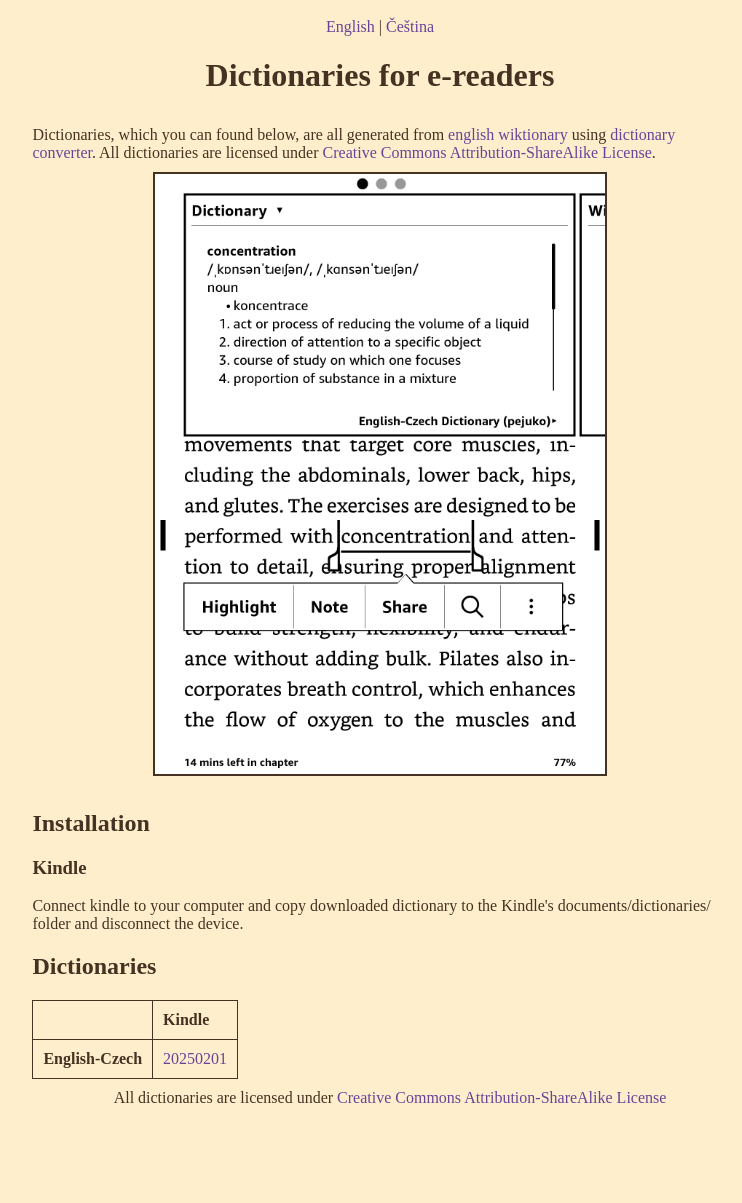
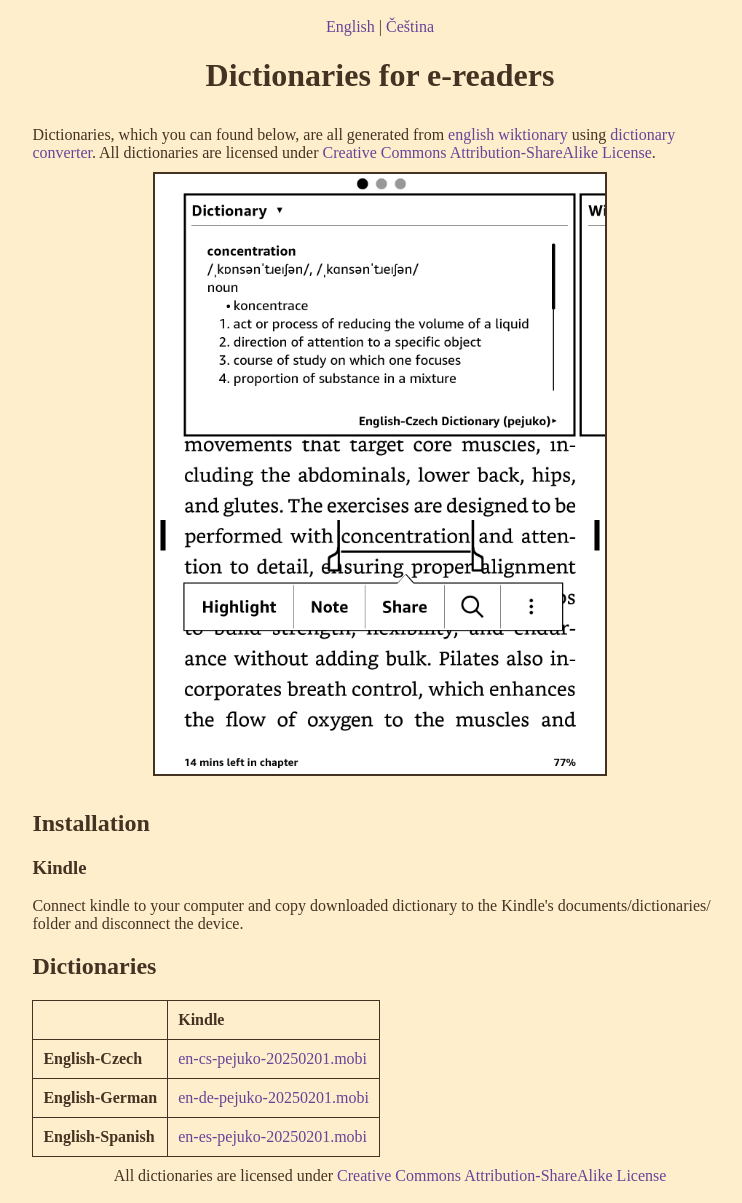
Before and after one commit to pejuko/dictionary, a Jekyll site: the page built from index.md, in a window 1280 px wide. Shown: the whole page, without its empty margins (260-1002 px from the left). Built offline with Jekyll 4.4.1, drawn with Linux system fonts in a browser that asks for light colours; before the commit the page ends 1125 px from its top, so only the background shows below that.

Commit message:
add german and spanish dictionaries

```diff
--- a/_layouts/default.html
+++ b/_layouts/default.html
@@ -2,8 +2,15 @@
 <html lang="{{ page.lang }}">
     <head>
         <meta charset="utf-8" />
+
+        <meta name="description" content="{{ page.title }}">
+        <meta name="keywords" content="{{ page.keywords }}">
+        <meta name="author" content="pejuko">
+
         <meta name="viewport" content="width=device-width, initial-scale=1.0">
+
         <title>{{ page.title }}</title>
+
         <link rel="stylesheet" href="{{ site.baseurl }}/assets/main.css" />
     </head>
 
@@ -39,7 +46,15 @@
                 <tbody>
                     <tr>
                         <th>{{ page.dictionary_en_cs }}</th>
-                        <td><a href="https://github.com/pejuko/dictionary/releases/download/v0.1/english-czech-dictionary-pejuko-20250201.mobi">20250201</a></td>
+                        <td><a href="https://github.com/pejuko/dictionary/releases/download/v0.1/english-czech-dictionary-pejuko-20250201.mobi">en-cs-pejuko-20250201.mobi</a></td>
+                    </tr>
+                    <tr>
+                        <th>{{ page.dictionary_en_de }}</th>
+                        <td><a href="https://github.com/pejuko/dictionary/releases/download/v0.1/en-de-pejuko-20250201.mobi">en-de-pejuko-20250201.mobi</a></td>
+                    </tr>
+                    <tr>
+                        <th>{{ page.dictionary_en_es }}</th>
+                        <td><a href="https://github.com/pejuko/dictionary/releases/download/v0.1/en-es-pejuko-20250201.mobi">en-es-pejuko-20250201.mobi</a></td>
                     </tr>
                 </tbody>
             </table>
--- a/index.md
+++ b/index.md
@@ -4,6 +4,7 @@
 
 layout: default
 lang: en
+keywords: dictionary, kindle, czech, english, german, spanish
 title: Dictionaries for e-readers
 license: All dictionaries are licensed under <a href="https://creativecommons.org/licenses/by-sa/4.0/">Creative Commons Attribution-ShareAlike License</a>
 intro: "Dictionaries, which you can found below, are all generated from <a href=\"https://en.wiktionary.org\">english wiktionary</a> using <a href=\"https://github.com/pejuko/dictionary\">dictionary converter</a>."
@@ -11,4 +12,6 @@ installation_title: Installation
 installation_kindle: "Connect kindle to your computer and copy downloaded dictionary to the Kindle's documents/dictionaries/ folder and disconnect the device."
 dictionaries: Dictionaries
 dictionary_en_cs: English-Czech
+dictionary_en_de: English-German
+dictionary_en_es: English-Spanish
 ---
```
Also changed, not shown: cs/index.md (+3 -0 lines).
